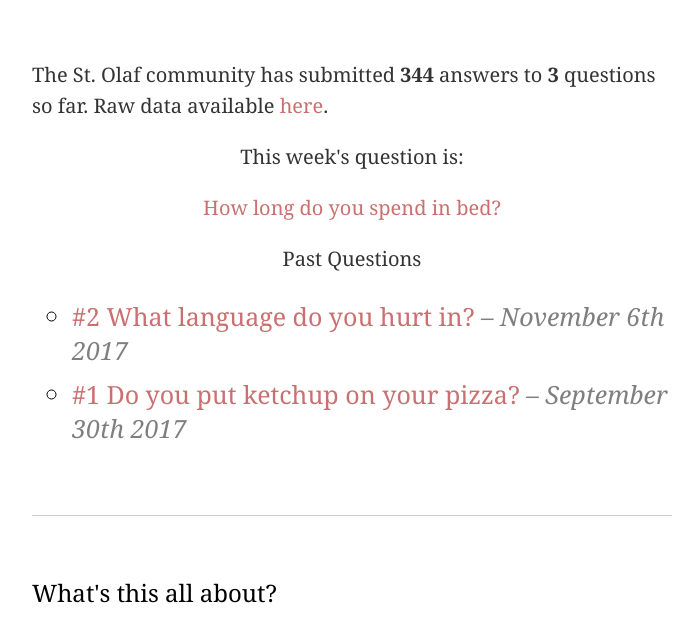
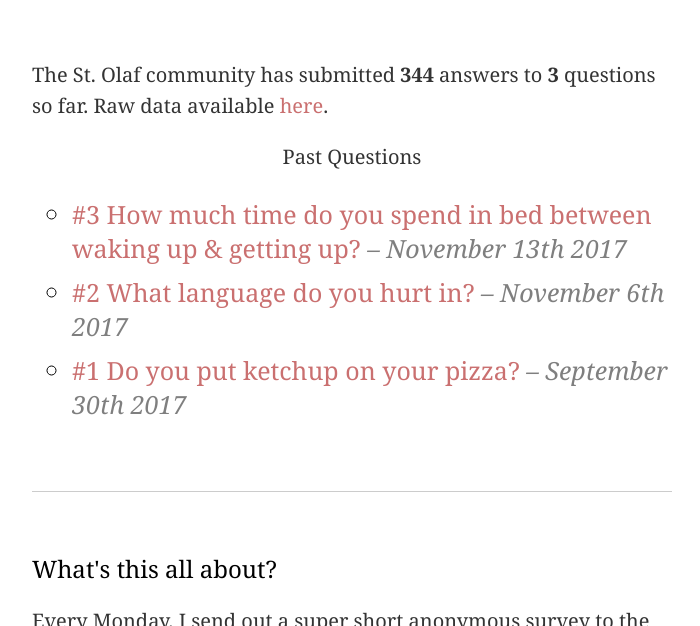
Before and after one commit to StoDevX/7-second-surveys, a plain HTML site: page index.html in a window 1280 px wide. Shown: the part 119-745 px from the top of the page, without its empty margins (288-988 px from the left). Drawn offline with Linux system fonts and the light colour scheme.

Commit message:
Added article

```diff
--- a/index.html
+++ b/index.html
@@ -15,11 +15,12 @@
 	</br>
 	<p>The St. Olaf community has submitted <span id="num_answers">___</span> answers to <span id="num_questions">_</span> questions so far. Raw data available  <a href="https://github.com/StoDevX/7-second-surveys">here</a>.</p>
 
-	<p class="centered-text">This week's question is:</p>
-	<p class="centered-text"><a href="https://goo.gl/forms/LOJ9qWGdyS0wY2iq2">How long do you spend in bed?</a></p>
+	<!-- <p class="centered-text">This week's question is:</p>
+	<p class="centered-text"><a href="https://goo.gl/forms/LOJ9qWGdyS0wY2iq2">How long do you spend in bed?</a></p> -->
 
 	<p class="centered-text">Past Questions</p>
 	<ul id="archive-list">
+		<li><a href="articles/3_Time_In_Bed.html">#3 How much time do you spend in bed between waking up & getting up?</a> <span class="list-date">&ndash; November 13th 2017</span></li>
 		<li><a href="articles/2_Language_Of_Pain.html">#2 What language do you hurt in?</a> <span class="list-date">&ndash; November 6th 2017</span></li>
 		<li><a href="articles/1_Pizza_And_Ketchup.html">#1 Do you put ketchup on your pizza?</a> <span class="list-date">&ndash; September 30th 2017</span></li>
 	</ul>
```
